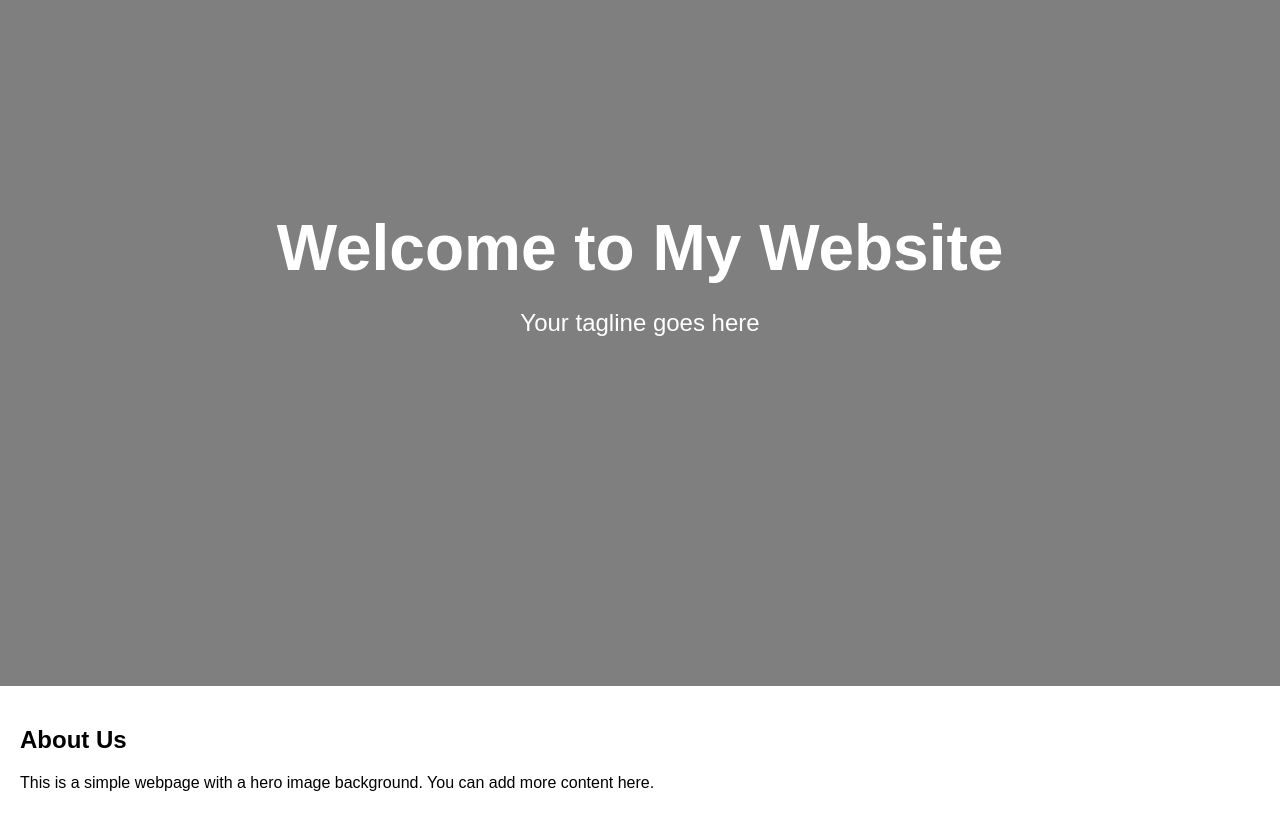
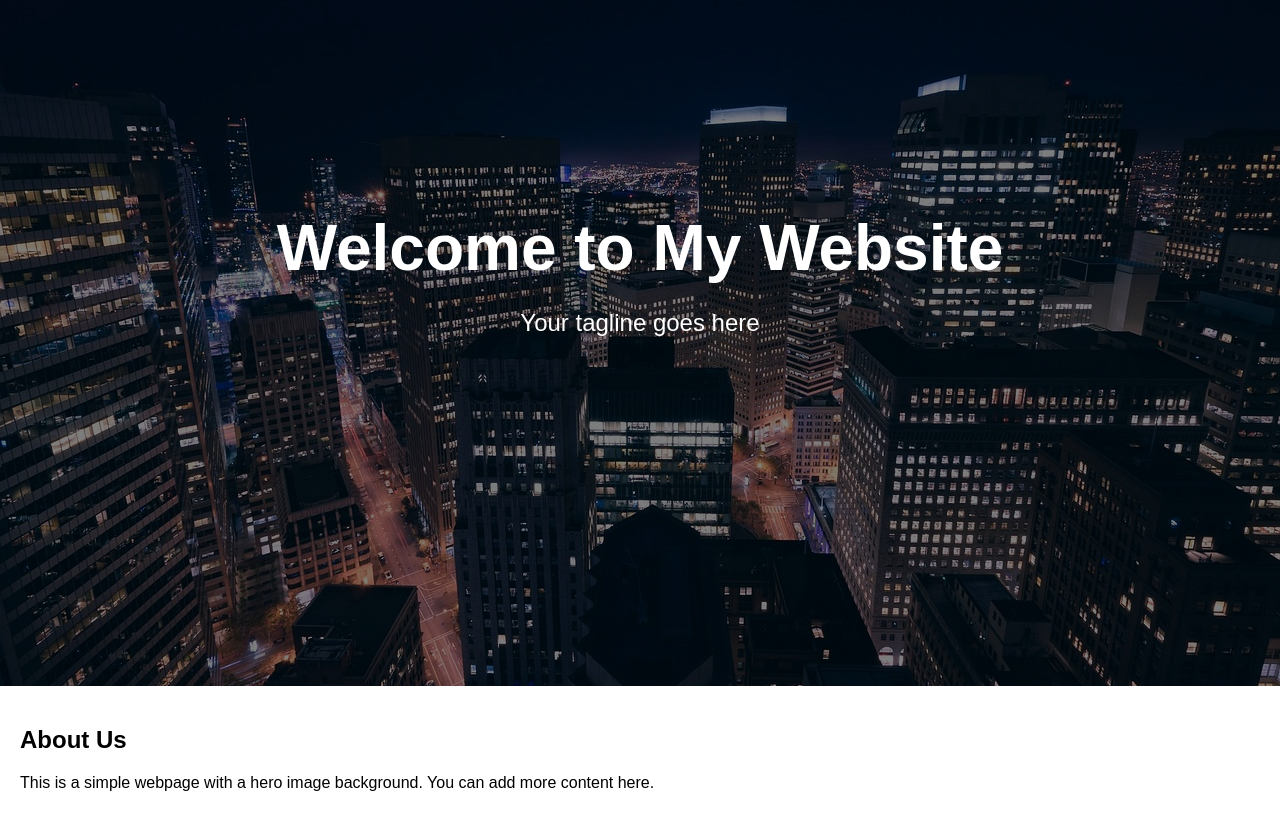
Before and after one commit to alrjan/Alrjan.GitHub.io, a plain HTML site: page index.html in a window 1280 px wide. Shown: the part 114-942 px from the top of the page. Drawn offline with Linux system fonts and the light colour scheme.

Commit message:
imagetest

```diff
--- a/index.html
+++ b/index.html
@@ -14,7 +14,7 @@
         }
 
         .hero {
-            background-image: url('your-image-url.jpg'); /* Replace with your image URL */
+            background-image: url('https://github.com/alrjan/Alrjan.GitHub.io/blob/main/bg.jpg'); /* Replace with your image URL */
             height: 100vh;
             background-size: cover;
             background-position: center;
```
